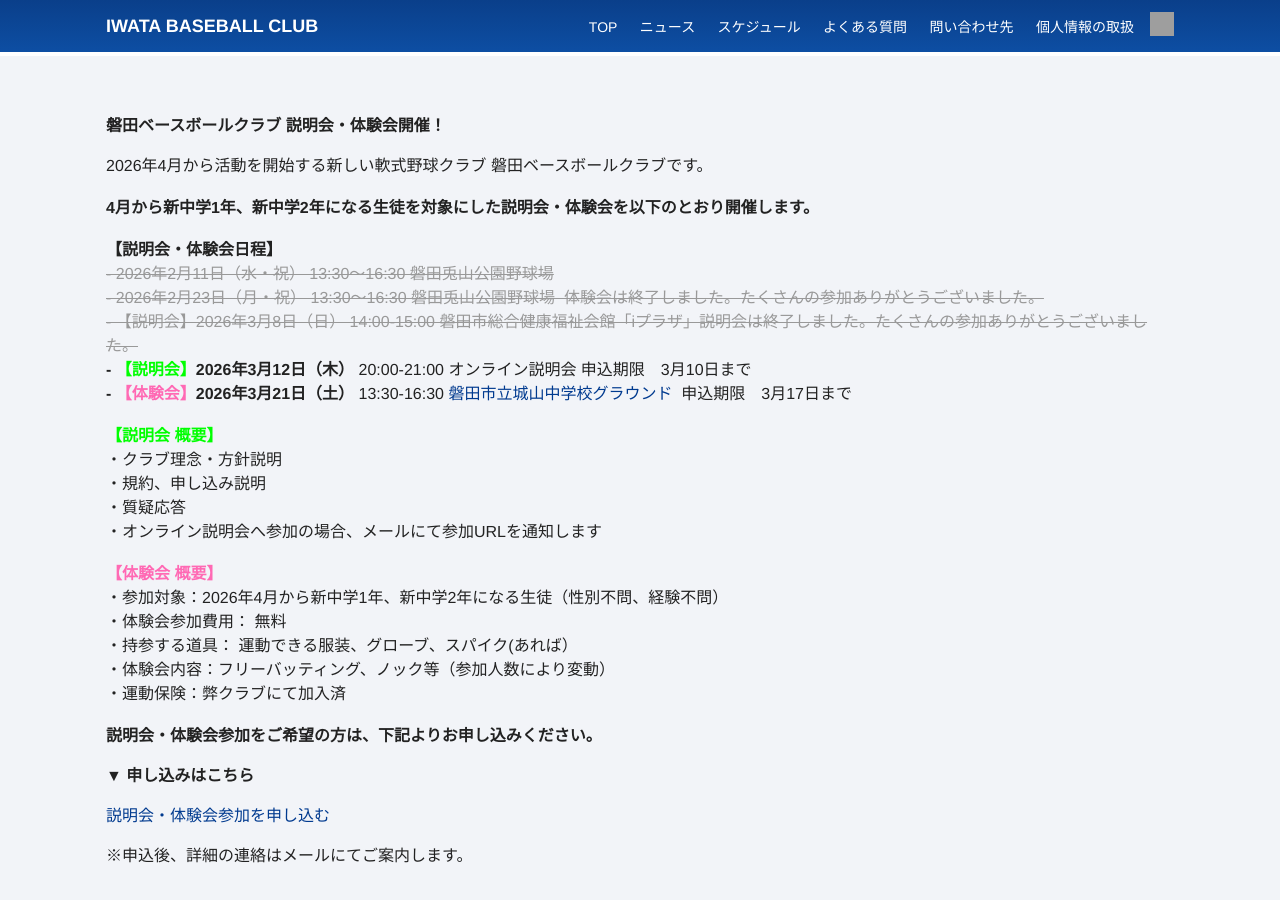
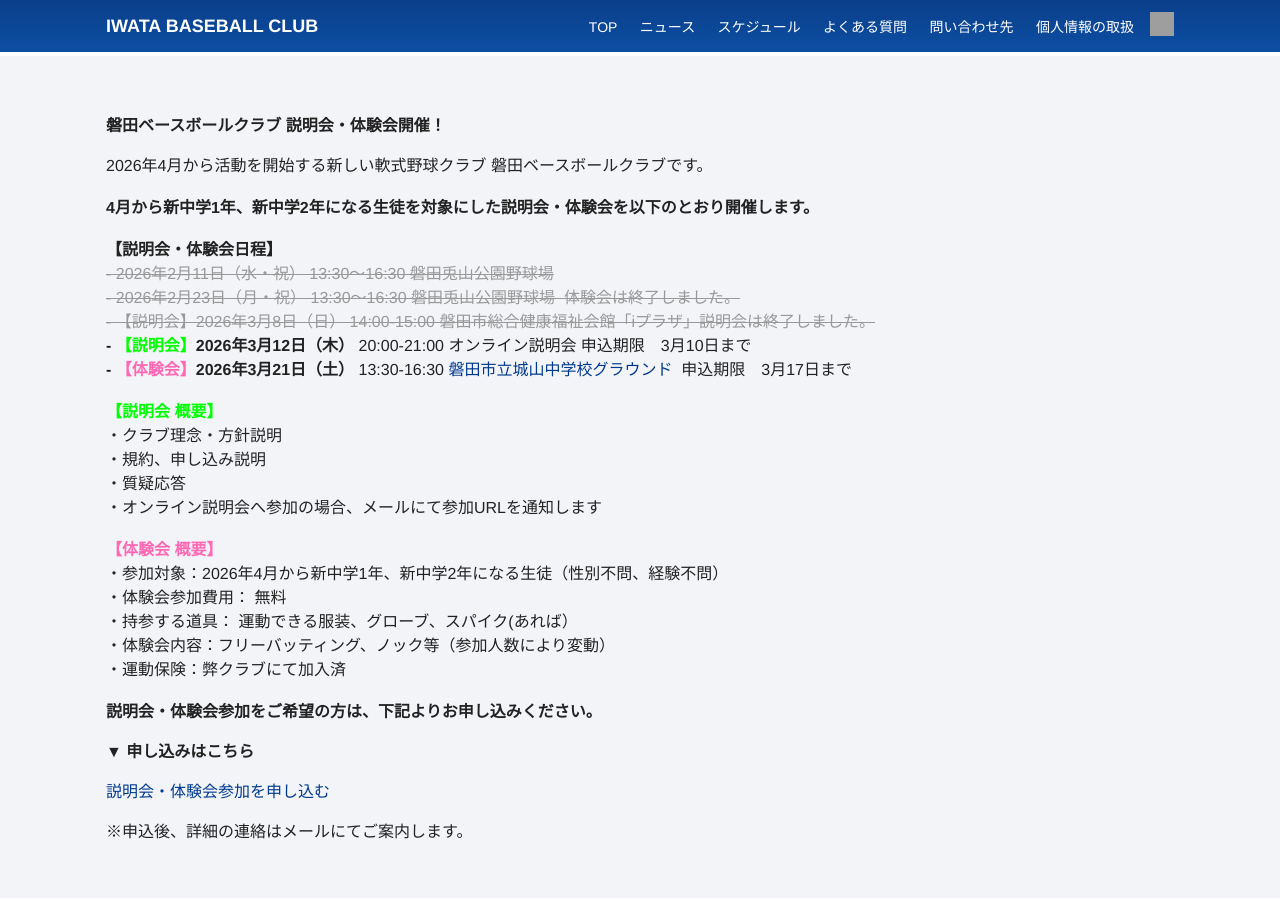
Before and after one commit to moutineigo/baseball, a Jekyll site: the page built from index.md, in a window 1280 px wide and 900 px high. Built offline with Jekyll 4.4.1, drawn with Linux system fonts in a browser that asks for light colours; grey boxes are pictures that could not be loaded.

Commit message:
Update home.html

```diff
--- a/_layouts/home.html
+++ b/_layouts/home.html
@@ -20,13 +20,13 @@ layout: default
 
   <span class="closed">
    <span class="strike">
-     - 2026年2月23日（月・祝） 13:30〜16:30 磐田兎山公園野球場&nbsp;&nbsp;体験会は終了しました。たくさんの参加ありがとうございました。
+     - 2026年2月23日（月・祝） 13:30〜16:30 磐田兎山公園野球場&nbsp;&nbsp;体験会は終了しました。
    </span>
   </span><br>
 
   <span class="closed">
    <span class="strike">
-     - 【説明会】2026年3月8日（日） 14:00-15:00 磐田市総合健康福祉会館「iプラザ」説明会は終了しました。たくさんの参加ありがとうございました。
+     - 【説明会】2026年3月8日（日） 14:00-15:00 磐田市総合健康福祉会館「iプラザ」説明会は終了しました。
    </span>
   </span><br>
 
```
